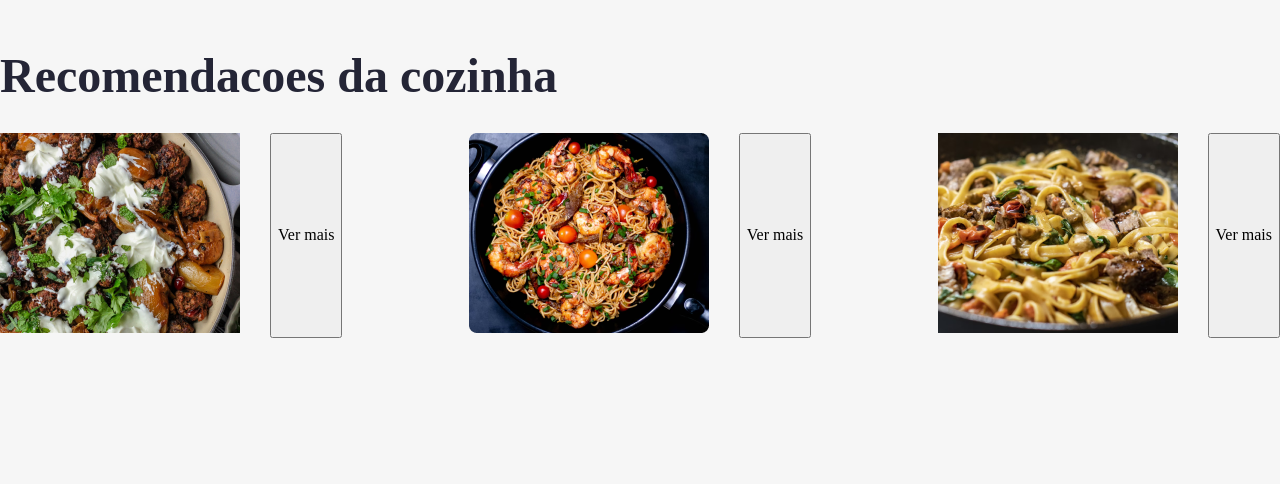
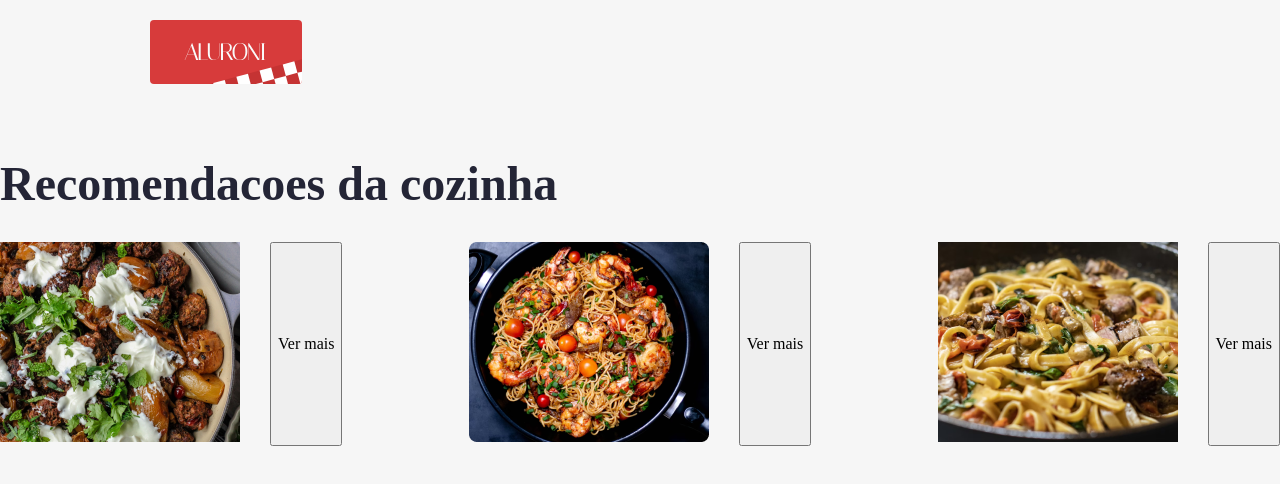
Before and after one commit to juliocezar96/Project-Aluroni-Restaurante, a React (Create React App) app: page / in a window 1280 px wide. Shown: the top 484 px of the page. Built offline with nearby package versions, Linux system fonts and the light colour scheme; a web font is replaced by a local one.

Commit message:
Reusing the Menu

```diff
--- /dev/null
+++ b/src/components/Menu/Menu.module.scss
@@ -0,0 +1,16 @@
+@import "styles/variaveis";
+@import "styles/breakpoints";
+
+.menu {
+    padding: 20px $padding-horizontal;
+    @media (max-width: $desktop_xsm) {
+        padding: 20px $padding-horizontal-mobile;
+    }
+
+    @media (min-width: $desktop_sm) {
+        padding: 20px $padding-horizontal-sm;
+    }
+    @media (min-width: $desktop_sm) and (mas-width: $desktop_md) {
+        padding: 20px $padding-horizontal-md
+    }
+}
--- /dev/null
+++ b/src/components/Menu/index.tsx
@@ -0,0 +1,10 @@
+import { ReactComponent as Logo } from 'assets/logo.svg';
+import styles from './Menu.module.scss';
+
+export default function Menu() {
+  return(
+    <nav className={styles.menu}>
+      <Logo />
+    </nav>
+  );
+}
--- a/src/pages/Cardapio/Cardapio.module.scss
+++ b/src/pages/Cardapio/Cardapio.module.scss
@@ -1,18 +1,5 @@
 @import "styles/variaveis";
 @import "styles/breakpoints";
-
-.menu {
-  padding: 20px $padding-horizontal;
-  @media (max-width: $desktop_xsm) {
-    padding: 20px $padding-horizontal-mobile;
-  }
-  @media (min-width: $desktop_xsm) and (max-width: $desktop_sm) {
-    padding: 20px $padding-horizontal-sm;
-  }
-  @media (min-width: $desktop_sm) and (max-width: $desktop_md) {
-    padding: 20px $padding-horizontal-md;
-  }
-}
 
 .header {
   align-items: center;
--- a/src/pages/Cardapio/Inicio/index.tsx
+++ b/src/pages/Cardapio/Inicio/index.tsx
@@ -1,5 +1,6 @@
 import cardapio from 'data/cardapio.json';
 import styles from './Inicio.module.scss';
+import Menu from 'components/Menu';
 
 export default function Inicio() {
 
@@ -8,6 +9,7 @@
 
   return(
     <section>
+      <Menu/>
       <h3 className={styles.titulo}>
             Recomendacoes da cozinha
       </h3>
--- a/src/pages/Cardapio/index.tsx
+++ b/src/pages/Cardapio/index.tsx
@@ -1,10 +1,10 @@
 import { useState } from 'react';
 import Buscador from './Buscador';
 import styles from './Cardapio.module.scss';
-import { ReactComponent as Logo } from 'assets/logo.svg';
 import Filtros from './Filtros';
 import Ordenador from './Ordenador';
 import Itens from './Itens';
+import Menu from 'components/Menu';
 
 export default function Cardapio() {
   const [busca, setBusca] = useState('');
@@ -13,9 +13,7 @@
 
   return (
     <main>
-      <nav className={styles.menu}>
-        <Logo />
-      </nav>
+      <Menu/>
       <header className={styles.header}>
         <div className={styles.header__text}>A casa do codigo e da massa</div>
       </header>
```
